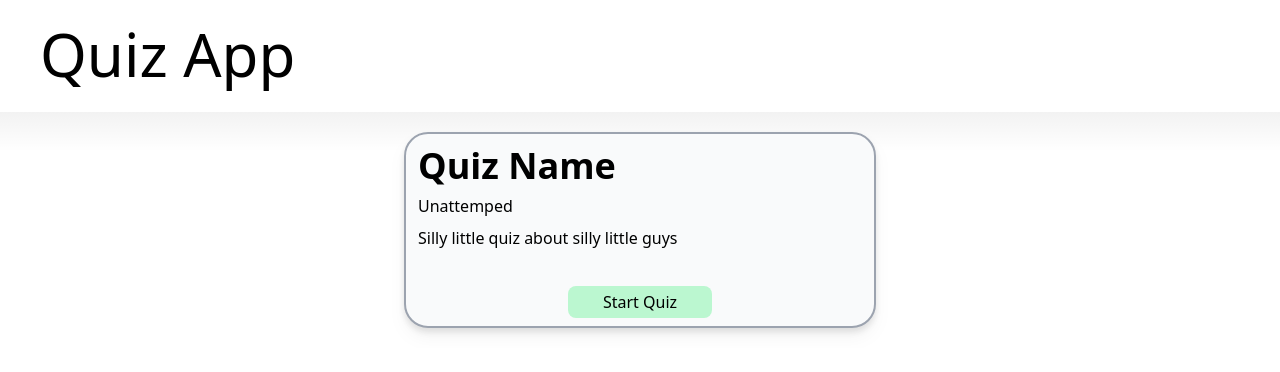
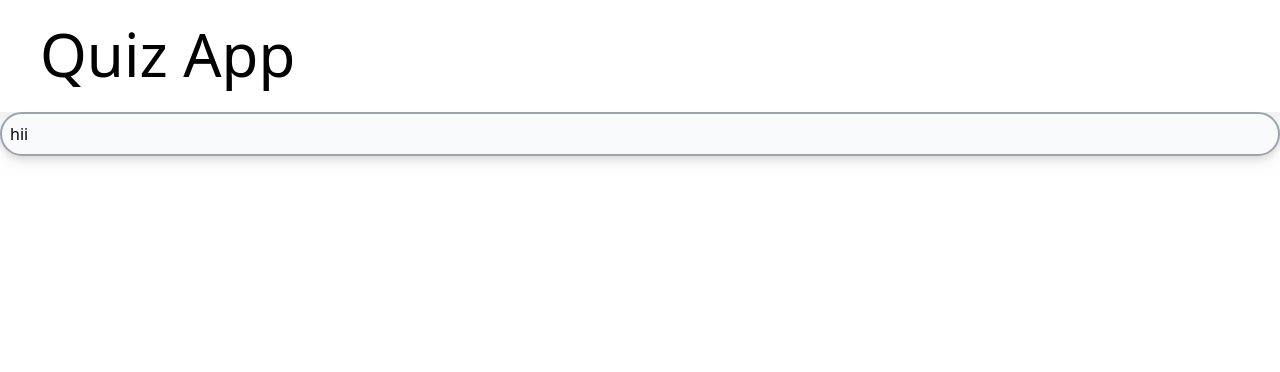
Before and after one commit to Clair3M/ENGAmbitionQuizApp, a React (Vite) app: page /quiz in a window 1280 px wide. Shown: the top 372 px of the page. Built offline with nearby package versions, Linux system fonts and the light colour scheme.

Commit message:
added navigation when you click on the start quiz button

```diff
--- a/package.json
+++ b/package.json
@@ -23,6 +23,7 @@
     "eslint": "^8.55.0",
     "eslint-plugin-react-hooks": "^4.6.0",
     "eslint-plugin-react-refresh": "^0.4.5",
+    "react-router-dom": "^6.21.3",
     "tailwindcss": "^3.4.1",
     "typescript": "^5.2.2",
     "vite": "^5.0.8"
--- /dev/null
+++ b/src/App.tsx
@@ -0,0 +1,14 @@
+import { BrowserRouter, Routes, Route } from "react-router-dom";
+import { HomePage } from './pages/HomePage'
+import { QuizPage } from './pages/QuizPage'
+
+export const App = () => {
+    return (
+        <BrowserRouter>
+            <Routes>
+                <Route path="/" element={<HomePage />} />
+                <Route path="quiz" element={<QuizPage />} />
+            </Routes>
+        </BrowserRouter>
+    );
+}
--- a/src/components/QuizBox.tsx
+++ b/src/components/QuizBox.tsx
@@ -1,6 +1,6 @@
 import '../output.css'
 
-export const Quiz = () => {
+export const QuizBox = () => {
     return (
         <div className='content-box content-center'>
             hii
--- a/src/components/QuizContainer.tsx
+++ b/src/components/QuizContainer.tsx
@@ -2,7 +2,7 @@ import '../output.css'
 import { QuizPreview } from './QuizPreview'
 import { Quiz, QuizInfo, Question } from '../QuizStructure'
 
-let info: QuizInfo = {title:'Quiz Name', attempted:false, desc:'Silly little quiz about silly little guys'};
+let info: QuizInfo = {title:'Quiz Name', attempted:false, desc:'Silly little quiz about silly little guys.'};
 let questions: Question[] = [];
 let quizes: Quiz[] = [new Quiz(info, questions)];
 
--- a/src/components/QuizPreview.tsx
+++ b/src/components/QuizPreview.tsx
@@ -1,4 +1,6 @@
 import { Quiz } from '../QuizStructure.tsx'
+import { useNavigate } from "react-router-dom";
+
 import '../output.css'
 
 export const QuizPreview = (props: {quiz: Quiz}) => {
@@ -10,6 +12,11 @@ export const QuizPreview = (props: {quiz: Quiz}) => {
         attemptedMessage = 'Unattemped';
     }
 
+    const navigate = useNavigate();
+    const goToQuiz = () => {
+        navigate('quiz');
+    }
+
     return (
         <div className='w-preview max-w-19/20 h-auto p-5'>
             <div className="content-box w-full h-full">
@@ -19,7 +26,7 @@ export const QuizPreview = (props: {quiz: Quiz}) => {
                     <p className='h-14'>{info.desc}</p>
                 </div>
                 <div className='flex justify-center'>
-                    <button>Start Quiz</button>
+                    <button onClick={goToQuiz}>Start Quiz</button>
                 </div>
             </div>
         </div>
--- a/src/main.tsx
+++ b/src/main.tsx
@@ -1,10 +1,10 @@
 import React from 'react'
 import ReactDOM from 'react-dom/client'
-import { HomePage } from './pages/HomePage'
+import { App } from './App.tsx'
 import './output.css'
 
 ReactDOM.createRoot(document.getElementById('root')!).render(
   <React.StrictMode>
-      <HomePage />
+      <App />
   </React.StrictMode>,
 )
--- a/src/pages/QuizPage.tsx
+++ b/src/pages/QuizPage.tsx
@@ -1,9 +1,11 @@
 import { Header } from '../components/Header'
+import { QuizBox } from '../components/QuizBox'
 
 export const QuizPage = () => {
     return (
         <>
             <Header />
+            <QuizBox />
         </>
     );
 }
```
Also changed, not shown: 1 other file (tests, documents, lock files or other folders).
